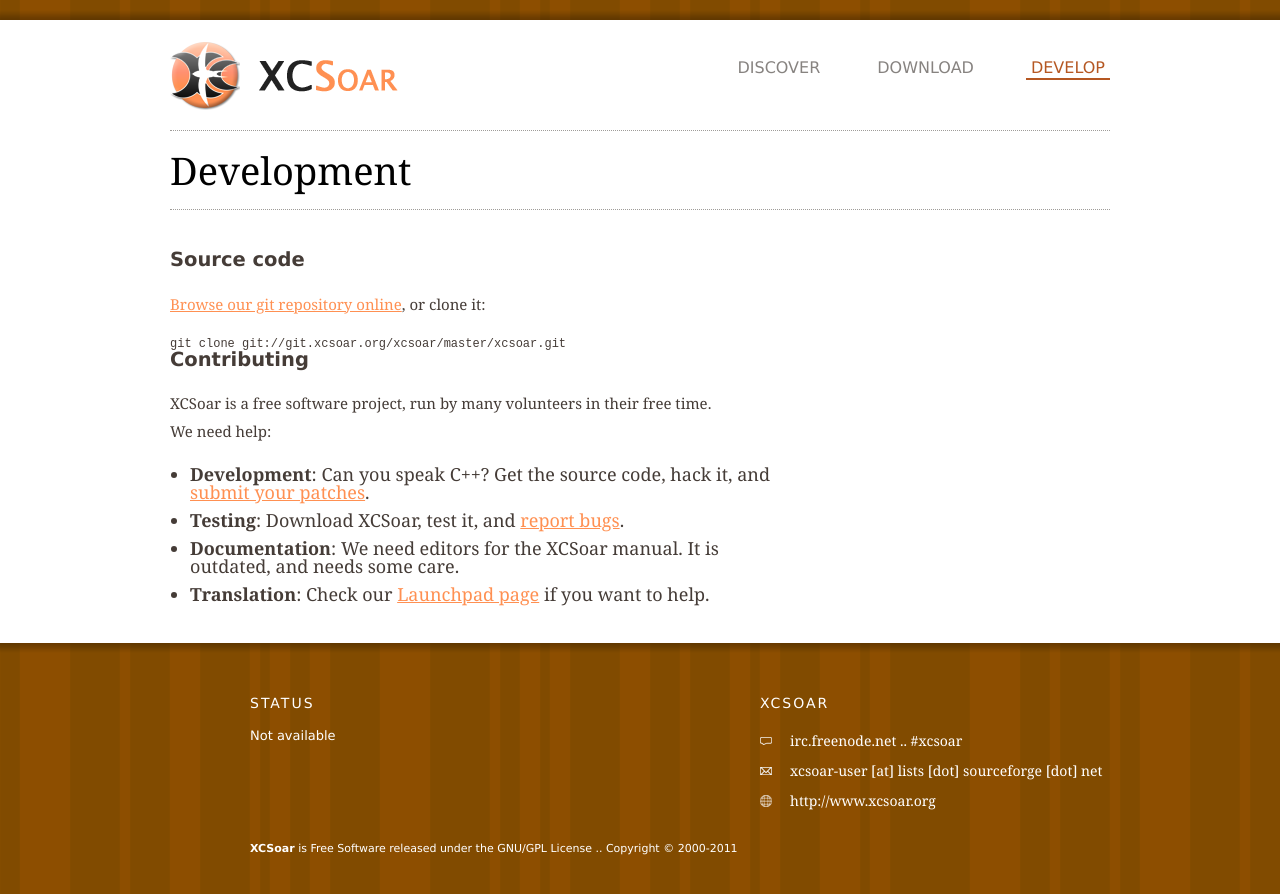
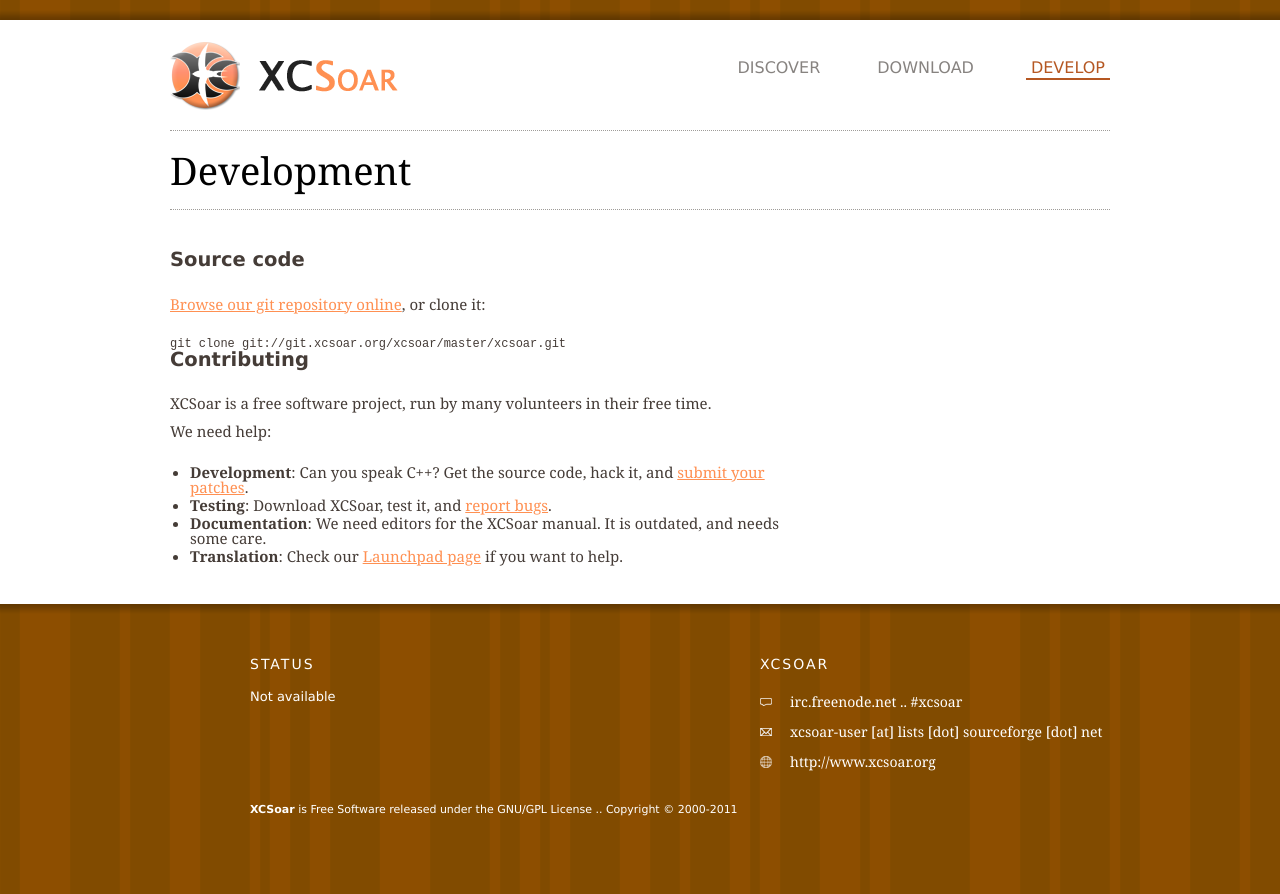
Before and after one commit to XCSoar/website, a Jekyll site: the page built from develop/index.html, in a window 1280 px wide. Shown: the top 894 px of the page. Built offline with Jekyll 4.4.1, drawn with Linux system fonts in a browser that asks for light colours.

Commit message:
css: Reduced font-size of list entries

```diff
--- a/css/xcsoar.css
+++ b/css/xcsoar.css
@@ -71,7 +71,7 @@
 #summary div, #summary p { margin-bottom: 20px; padding-right: 20px; font-family: Georgia, serif; font-size: 15px; line-height: 28px; }
 #summary div img, #summary p img { float: left; margin: 0 30px 30px 0; }
 #summary ul { margin-bottom: 20px; padding-left: 20px; }
-#summary ul li { margin-bottom: 10px; font-family: Georgia, serif; font-size: 18px; }
+#summary ul li { margin-bottom: 3px; font-family: Georgia, serif; font-size: 15px; }
 #summary a.more { font-family: "Lucida Grande", "Lucida Sans Unicode", "Lucida Sans", Helvetica, Arial, sans-serif; font-size: 12px; font-weight: bold; }
 
 /* FORM */
```
